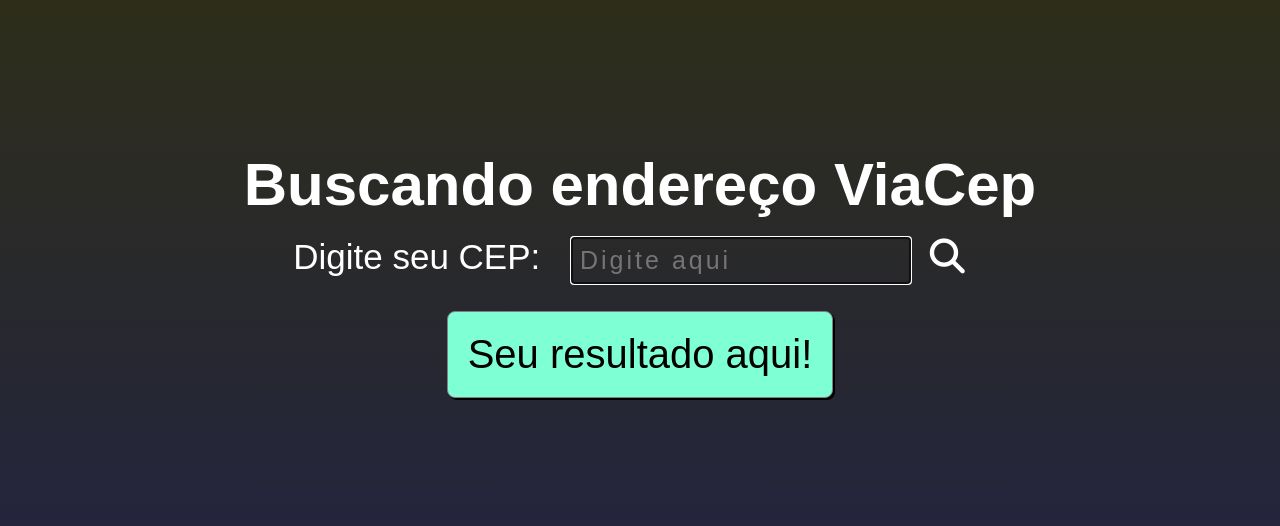
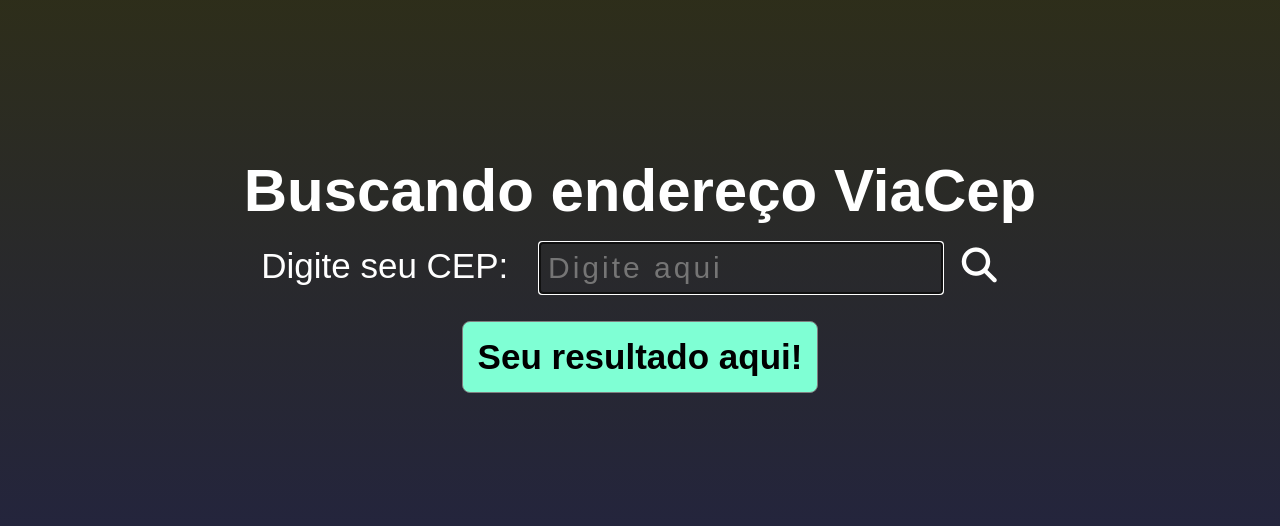
Before and after one commit to steniomax33/API-VIACEP, a plain HTML site: page index.html in a window 1280 px wide. Shown: the part 126-652 px from the top of the page. Drawn offline with Linux system fonts and the light colour scheme.

Commit message:
foi alterado as letras do resultado e a cor da lupa

```diff
--- a/style.css
+++ b/style.css
@@ -21,17 +21,18 @@ h1 {
 
 }
 
-.text-label {
+#text-label {
     display: inline-block;
-
-}
-
-label {
     font-size: 35px;
     font-weight: 25px;
     color: #fff;
 
+
 }
+
+
+
+
 
 @keyframes aniTitle {
     from {
@@ -41,18 +42,6 @@ label {
     to {
         transform: rotateX(0deg);
     }
-}
-
-#resultado {
-    padding: 20px;
-    margin-top: 10px;
-    background-color: aquamarine;
-    border: 1px solid gray;
-    border-radius: 8px;
-    box-shadow: 2px 2px black;
-    font-size: 40px;
-    font-weight: 25px;
-
 }
 
 .input-wrapper {
@@ -72,13 +61,30 @@ label {
 .input-wrapper i:hover{
     transform: scale(1.3);
     transition: 0.7s;
+    color: aquamarine;
+}
+
+.input-wrapper i:active{
+    color: red;
 }
 
 .input-wrapper input {
     background-color: transparent;
     border: none;
     color: #fff;
-    font-size: 25px;
+    font-size: 30px;
     padding: 8px;
     letter-spacing: 3px
 }
+
+#resultado {
+    padding: 15px;
+    margin-top: 10px;
+    background-color: aquamarine;
+    border: 1px solid gray;
+    border-radius: 8px;
+    box-shadow: 5px solid black;
+    font-size: 35px;
+    font-weight: bolder;
+
+}
```
